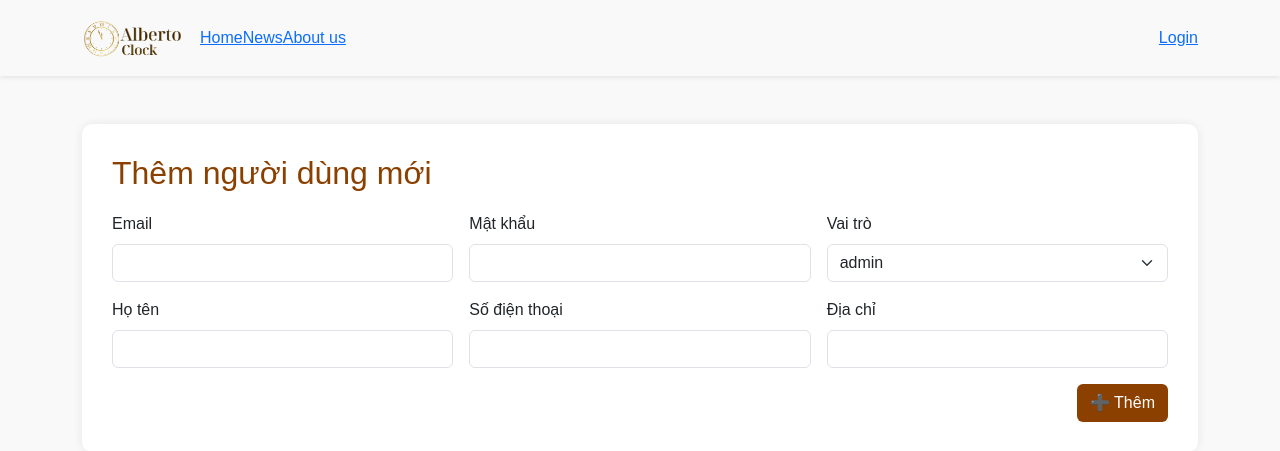
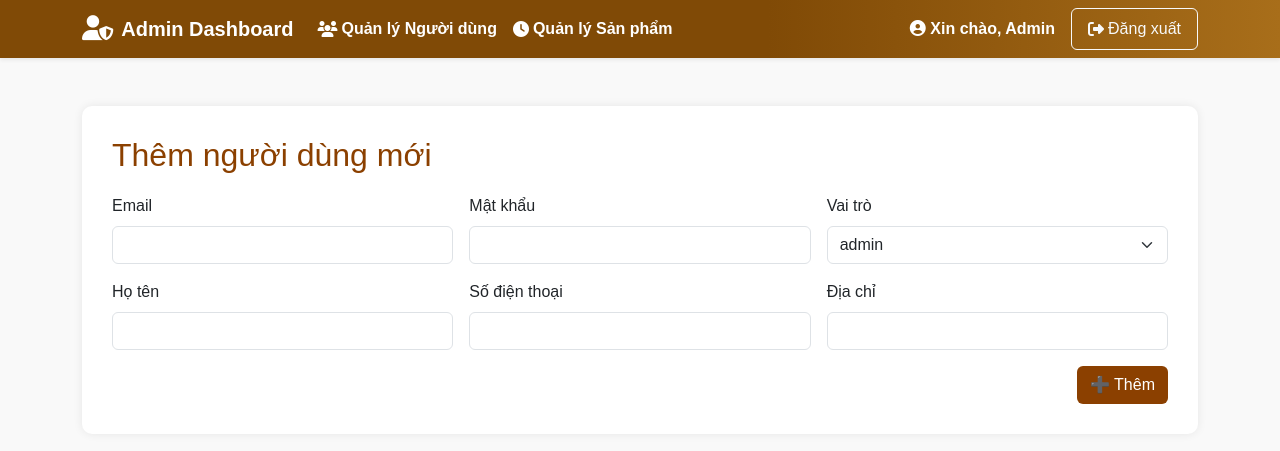
Before and after one commit to mudotet/Alberto-clock, a PHP site: page /users_curd_page.php in a window 1280 px wide. Shown: the top 451 px of the page. Run offline with PHP 8.4, Linux system fonts and the light colour scheme; tables that the repository leaves empty hold one stand-in row (values such as "Sample post").

Commit message:
fix user_admin và model/user

```diff
--- a/admin/admin_header.php
+++ b/admin/admin_header.php
@@ -1,60 +1,60 @@
-<?php
-session_start();
-$user = isset($_SESSION['user']) ? $_SESSION['user'] : null;
-?>
+<link rel="stylesheet" href="https://cdnjs.cloudflare.com/ajax/libs/font-awesome/6.5.0/css/all.min.css">
+
 <header>
-  <nav class="navbar navbar-expand-lg custom-navbar shadow-sm">
+  <nav class="navbar navbar-expand-lg shadow-sm" style="background: linear-gradient(90deg, #804a06 60%, #a86e1a 100%);">
     <div class="container">
-      <a class="navbar-brand" href="../views/index.php">
-        <img src="../assets/images/logo.png" alt="LogoWebsite" height="50" style="width: auto;">
+      <a class="navbar-brand d-flex align-items-center gap-2 text-white fw-bold" href="#">
+        <i class="fas fa-user-shield fa-lg"></i>
+        Admin Dashboard
       </a>
-      <button class="navbar-toggler" type="button" data-bs-toggle="collapse" data-bs-target="#mainNavbar" aria-controls="mainNavbar" aria-expanded="false" aria-label="Toggle navigation">
+      <button class="navbar-toggler" type="button" data-bs-toggle="collapse" data-bs-target="#adminNavbar">
         <span class="navbar-toggler-icon"></span>
       </button>
 
-      <div class="collapse navbar-collapse" id="mainNavbar">
+      <div class="collapse navbar-collapse" id="adminNavbar">
         <ul class="navbar-nav me-auto mb-2 mb-lg-0">
           <li class="nav-item">
-            <a class="nav-link-custom active" href="../views/index.php">Home</a>
+            <a class="nav-link text-white fw-semibold d-flex align-items-center gap-1" href="./users_curd_page.php">
+              <i class="fas fa-users"></i> Quản lý Người dùng
+            </a>
           </li>
-          <?php if ($user && $user['role_id'] == 1): // Only admins see these links ?>
-            <li class="nav-item">
-              <a class="nav-link-custom" href="../views/user_curd.php">Quản lý người dùng</a>
-            </li>
-            <li class="nav-item">
-              <a class="nav-link-custom" href="../views/product_curd.php">Quản lý sản phẩm</a> <!-- Added Product Management -->
-            </li>
-          <?php else: ?>
-            <li class="nav-item">
-              <a class="nav-link-custom" href="../views/news.php">News</a>
-            </li>
-            <li class="nav-item">
-              <a class="nav-link-custom" href="../views/about_us.php">About us</a>
-            </li>
-          <?php endif; ?>
+          <li class="nav-item">
+            <a class="nav-link text-white fw-semibold d-flex align-items-center gap-1" href="./watches_curd_page.php">
+              <i class="fas fa-clock"></i> Quản lý Sản phẩm
+            </a>
+          </li>
         </ul>
-
         <div class="d-flex align-items-center gap-3">
-          <a href="javascript:void(0);" id="openSidebar" class="nav-link-custom">
-            <i class="fa-solid fa-cart-shopping fa-lg"></i>
+          <span class="text-white fw-semibold d-none d-lg-inline"><i class="fas fa-user-circle"></i> Xin chào, Admin</span>
+          <a href="../controllers/logout.php" class="btn btn-outline-light btn-sm d-flex align-items-center gap-1 px-3 py-2 logout-btn" style="font-size: 16px;">
+            <i class="fas fa-sign-out-alt"></i> Đăng xuất
           </a>
-          <?php if ($user): ?>
-            <span class="fw-semibold">
-              Xin chào,
-              <?php
-                if ($user['role_id'] == 1) {
-                  echo "Admin";
-                } else {
-                  echo htmlspecialchars($user['name']);
-                }
-              ?>
-            </span>
-            <a href="../controllers/logout.php" class="nav-link-custom">Logout</a>
-          <?php else: ?>
-            <a href="../views/login.php" class="nav-link-custom">Login</a>
-          <?php endif; ?>
         </div>
       </div>
     </div>
   </nav>
 </header>
+
+<style>
+  .navbar-nav .nav-link {
+    transition: background 0.2s, color 0.2s, box-shadow 0.2s;
+    border-radius: 6px;
+  }
+  .navbar-nav .nav-link:hover {
+    background: #fff3e0;
+    color: #a86e1a !important;
+    box-shadow: 0 2px 8px rgba(128,74,6,0.08);
+    transform: translateY(-2px) scale(1.04);
+  }
+  .logout-btn {
+    transition: background 0.2s, color 0.2s, box-shadow 0.2s, border 0.2s;
+    border-radius: 6px;
+  }
+  .logout-btn:hover {
+    background: #a86e1a !important;
+    color: #fff !important;
+    border-color: #a86e1a !important;
+    box-shadow: 0 2px 8px rgba(168,110,26,0.15);
+    transform: translateY(-2px) scale(1.04);
+  }
+</style>
--- a/admin/users_curd_page.php
+++ b/admin/users_curd_page.php
@@ -34,6 +34,10 @@ if ($_SERVER['REQUEST_METHOD'] === 'POST') {
                         'phone_number' => $_POST['phone_number'],
                         'address' => $_POST['address']
                     ];
+                    // Chỉ thêm mật khẩu vào updateData nếu người dùng nhập mật khẩu mới
+                    if (!empty($_POST['password'])) {
+                        $updateData['password'] = $_POST['password'];
+                    }
                     $userModel->updateUser($_POST['user_id'], $updateData);
                 }
                 break;
@@ -78,7 +82,7 @@ if (isset($_GET['action']) && $_GET['action'] === 'edit' && isset($_GET['user_id
     <form method="POST" class="row g-3">
       <input type="hidden" name="action" value="<?= $userToEdit ? 'update' : 'add' ?>">
       <?php if ($userToEdit): ?>
-        <input type="hidden" name="user_id" value="<?= $userToEdit['user_id'] ?>">
+        <input type="hidden" name="user_id" value="<?= htmlspecialchars($userToEdit['user_id']) ?>">
       <?php endif; ?>
 
       <div class="col-md-4">
--- a/models/User.php
+++ b/models/User.php
@@ -11,10 +11,9 @@ class User {
         }
     }
 
-    // CREATE - Thêm người dùng mới
     public function createUser($data) {
-        $sql = "INSERT INTO users (email, password, role_id, name, phone_number, address)
-                VALUES (:email, :password, :role_id, :name, :phone_number, :address)";
+        $sql = "INSERT INTO users (email, password, role_id, name, phone_number, address, registration_date)
+                VALUES (:email, :password, :role_id, :name, :phone_number, :address, :registration_date)";
         $stmt = $this->conn->prepare($sql);
         return $stmt->execute([
             ':email' => $data['email'],
@@ -22,18 +21,17 @@ class User {
             ':role_id' => $data['role_id'],
             ':name' => $data['name'],
             ':phone_number' => $data['phone_number'],
-            ':address' => $data['address']
+            ':address' => $data['address'],
+            ':registration_date' => $data['registration_date']
         ]);
     }
 
-    // READ - Lấy toàn bộ người dùng
     public function getAllUsers() {
         $sql = "SELECT * FROM users";
         $stmt = $this->conn->query($sql);
         return $stmt->fetchAll(PDO::FETCH_ASSOC);
     }
 
-    // READ - Lấy người dùng theo ID
     public function getUserById($user_id) {
         $sql = "SELECT * FROM users WHERE user_id = :user_id";
         $stmt = $this->conn->prepare($sql);
@@ -41,42 +39,53 @@ class User {
         return $stmt->fetch(PDO::FETCH_ASSOC);
     }
 
-    // UPDATE - Cập nhật người dùng
     public function updateUser($user_id, $data) {
         $sql = "UPDATE users SET
                   email = :email,
                   role_id = :role_id,
                   name = :name,
                   phone_number = :phone_number,
-                  address = :address
-                WHERE user_id = :user_id";
+                  address = :address";
+
+        // Thêm trường password vào câu lệnh SQL nếu có password mới được cung cấp
+        if (isset($data['password']) && !empty($data['password'])) {
+            $sql .= ", password = :password";
+        }
+        $sql .= " WHERE user_id = :user_id";
+
         $stmt = $this->conn->prepare($sql);
-        return $stmt->execute([
+
+        $params = [
             ':email' => $data['email'],
             ':role_id' => $data['role_id'],
             ':name' => $data['name'],
             ':phone_number' => $data['phone_number'],
             ':address' => $data['address'],
             ':user_id' => $user_id
-        ]);
+        ];
+
+        // Hash mật khẩu mới trước khi thêm vào params
+        if (isset($data['password']) && !empty($data['password'])) {
+            $params[':password'] = password_hash($data['password'], PASSWORD_DEFAULT);
+        }
+
+        return $stmt->execute($params);
     }
 
-    // DELETE - Xóa người dùng
     public function deleteUser($user_id) {
         $sql = "DELETE FROM users WHERE user_id = :user_id";
         $stmt = $this->conn->prepare($sql);
         return $stmt->execute([':user_id' => $user_id]);
     }
 
-        // AUTH - Kiểm tra đăng nhập
     public function authenticate($email, $password) {
         $sql = "SELECT * FROM users WHERE email = :email";
         $stmt = $this->conn->prepare($sql);
         $stmt->execute([':email' => $email]);
         $user = $stmt->fetch(PDO::FETCH_ASSOC);
 
-        // So sánh plain text
-        if ($user && $password === $user['password']) {
+        // So sánh mật khẩu đã được hash
+        if ($user && password_verify($password, $user['password'])) {
             return $user;
         }
         return false;
```
